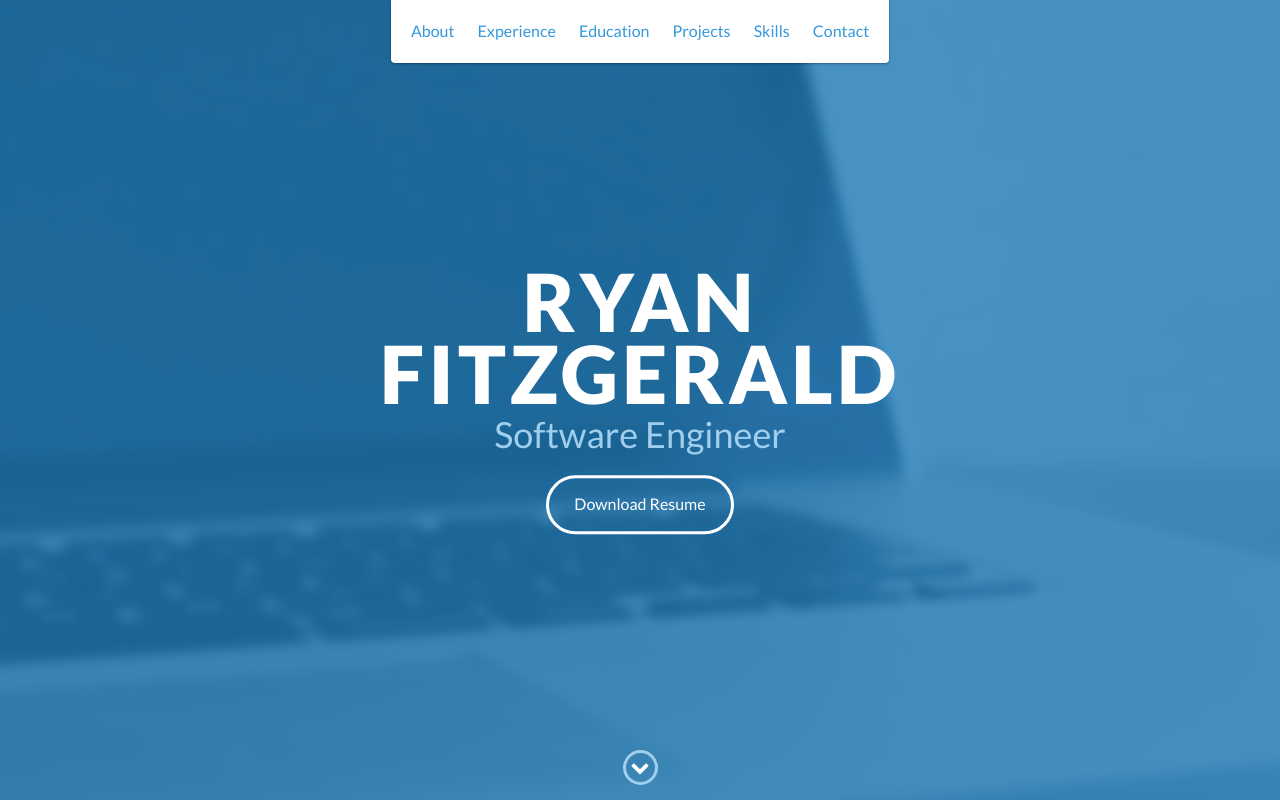
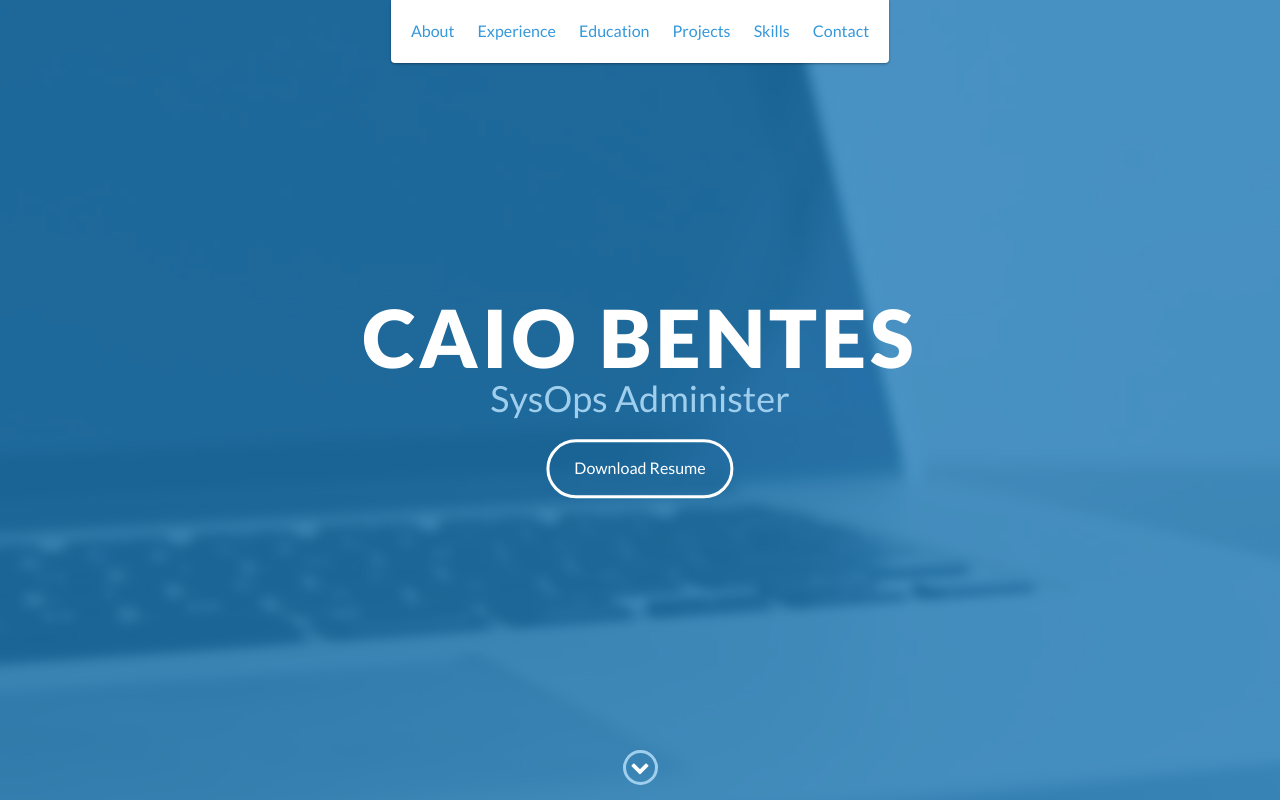
Before and after one commit to caiosbentes/caiosbentes.github.io, a website: page index.html in a window 1280 px wide. Shown: the top 800 px of the page. Drawn offline with nearby package versions, Linux system fonts and the light colour scheme.

Commit message:
Initial commit

```diff
--- a/index.html
+++ b/index.html
@@ -48,8 +48,8 @@
 
     <div id="lead">
         <div id="lead-content">
-            <h1>Ryan Fitzgerald</h1>
-            <h2>Software Engineer</h2>
+            <h1>Caio Bentes</h1>
+            <h2>SysOps Administer</h2>
             <a href="#" class="btn-rounded-white">Download Resume</a>
         </div>
         <!-- End #lead-content -->
```
